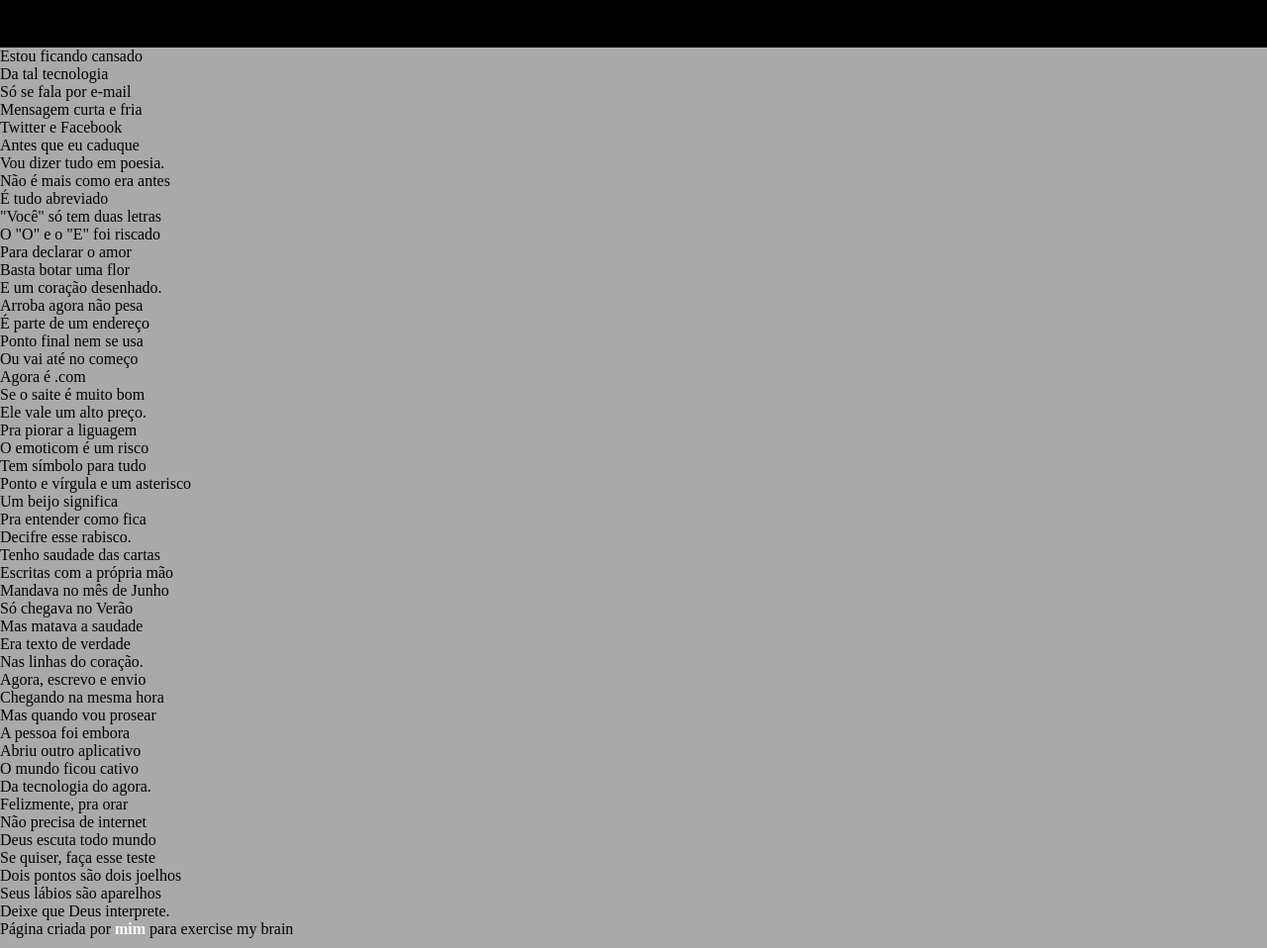
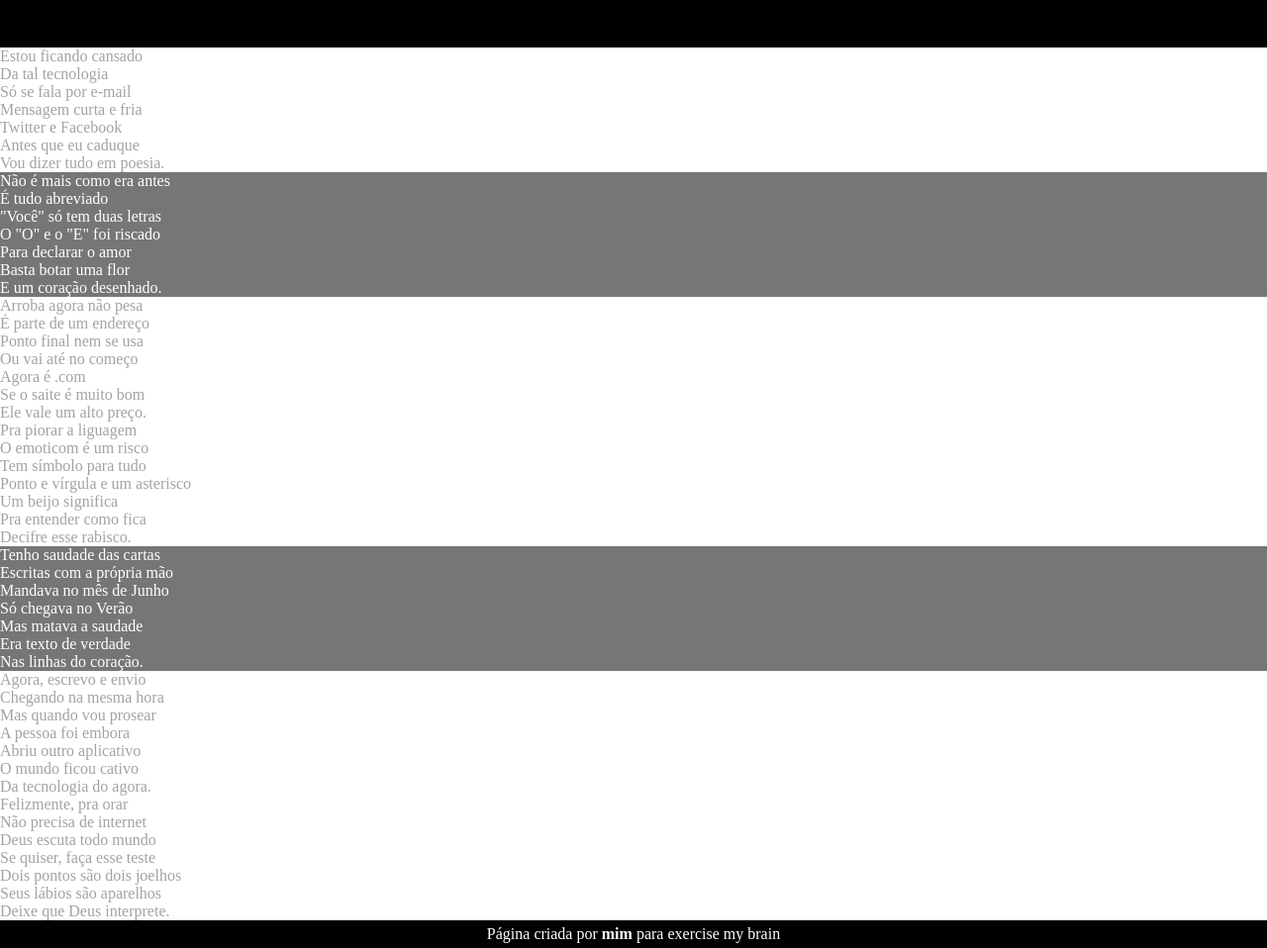
Before and after one commit to duartealbertina/html_css, a plain HTML site: page exerParalax/index.html in a window 1280 px wide. Shown: the part 107-1065 px from the top of the page at 99% size. Drawn offline with Linux system fonts and the light colour scheme.

Commit message:
Update paralax.css

```diff
--- a/exerParalax/paralax.css
+++ b/exerParalax/paralax.css
@@ -26,13 +26,30 @@ header > p{
     padding-bottom: 50px; /*deixa simetrico o cabeçalho, pk ja tenho o 50px top tb*/
 }
 
-a{
+header a, footer a{
     color: white;
     text-decoration: none;
     font-weight: bolder;
 }
 
-a:hover{/*qdo passar o mouse por cima*/
+header a:hover, footer a:hover{/*qdo passar o mouse por cima*/
     text-decoration: underline;
+}
 
+section.normal{
+    background-color: white;
+    color: rgba(0, 0, 0, 0.363);
 }
+
+
+section.imagem{
+    background-color: rgba(0, 0, 0, 0.301);
+    color: white;
+}
+
+footer{
+    background-color: black;
+    color: white;
+    text-align: center;
+    padding: 5px;
+}
```
